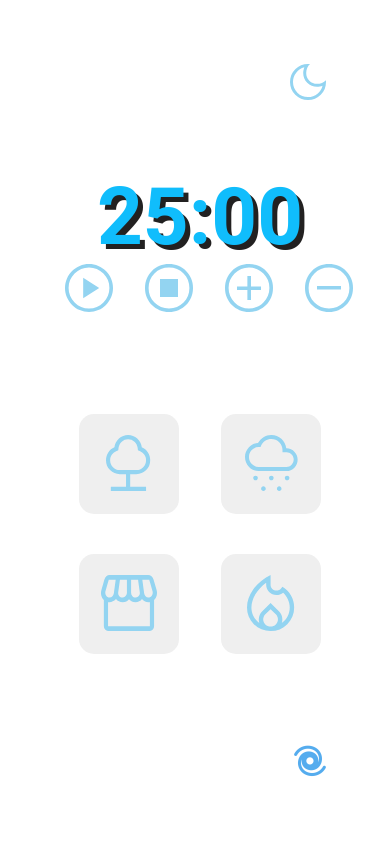
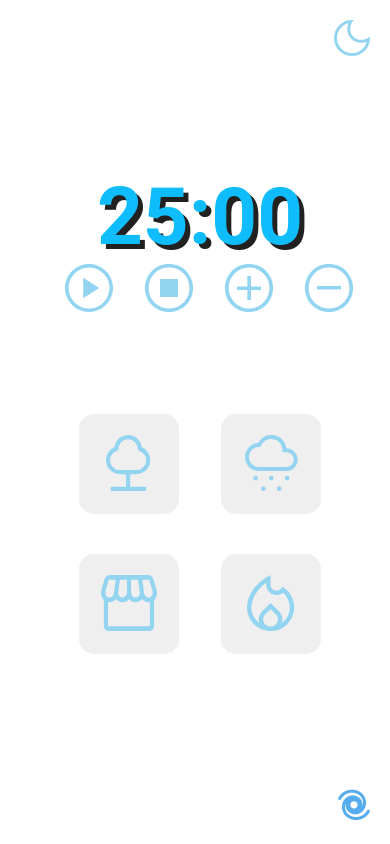
Before and after one commit to HenriqueGanz/FocusTimer-2.0, a plain HTML site: page index.html in a window 390 px wide. Shown: the top 844 px of the page. Drawn offline with Linux system fonts and the light colour scheme.

Commit message:
correcao buttons

```diff
--- a/style.css
+++ b/style.css
@@ -242,11 +242,9 @@ input {
         font-family: 'Roboto', sans-serif;
         color:rgb(16, 189, 252);
         font-weight: bold;
+        text-shadow: 5px 5px rgb(34, 33, 33);
     }
 
-    .time span {
-        text-shadow: 5px 5px rgb(34, 33, 33);
-    }
 
     .timeControl {
         display: flex;
@@ -289,6 +287,8 @@ input {
     }
 
     .darkLightMode button {
+        top: 2rem;
+        right: 2rem;
         border: none;
         background: none;
         animation: slide-down 1s ease-in-out;
@@ -298,6 +298,8 @@ input {
     }
 
     .cleanMode button {
+        bottom: 2rem;
+        right: 2rem;
         border: none;
         background: none;
         animation: slide-down 1s ease-in-out;
```
